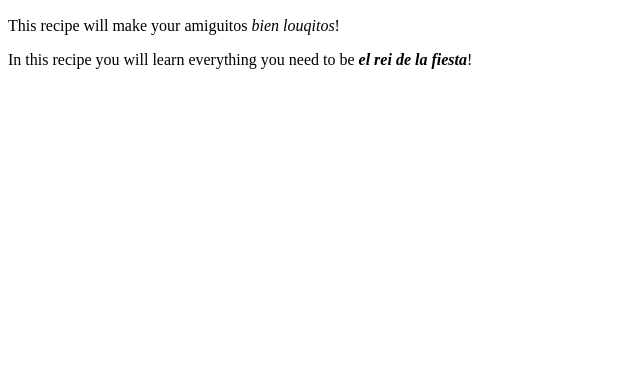
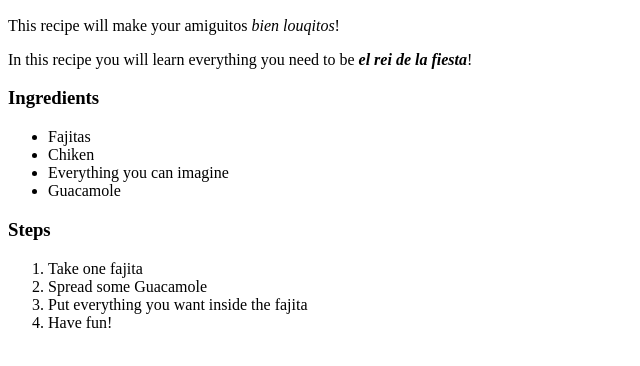
Before and after one commit to and-roque/odin-recipes, a plain HTML site: page recipes/tacos.html in a window 1280 px wide. Shown: the part 434-800 px from the top of the page, without its empty margins (0-640 px from the left). Drawn offline with Linux system fonts and the light colour scheme.

Commit message:
Add Steps list

```diff
--- a/recipes/tacos.html
+++ b/recipes/tacos.html
@@ -18,5 +18,23 @@
     <p>
         In this recipe you will learn everything you need to be <strong><em>el rei de la fiesta</em></strong>!
     </p>
+    <h3>Ingredients</h3>
+    <p>
+        <ul>
+            <li>Fajitas</li>
+            <li>Chiken</li>
+            <li>Everything you can imagine</li>
+            <li>Guacamole</li>
+        </ul>
+    </p>
+    <h3>Steps</h3>
+    <p>
+        <ol>
+            <li>Take one fajita</li>
+            <li>Spread some Guacamole</li>
+            <li>Put everything you want inside the fajita</li>
+            <li>Have fun!</li>
+        </ul>
+    </p>
 </body>
 </html>
```
